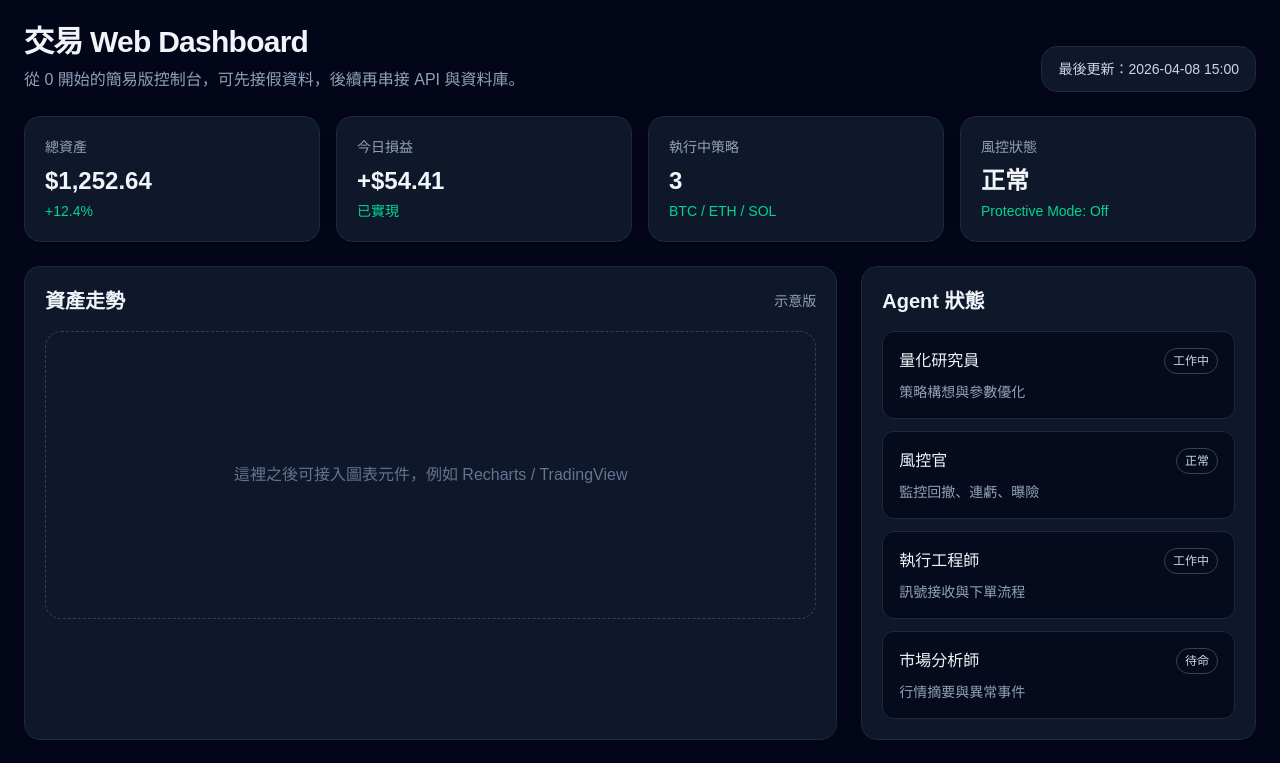
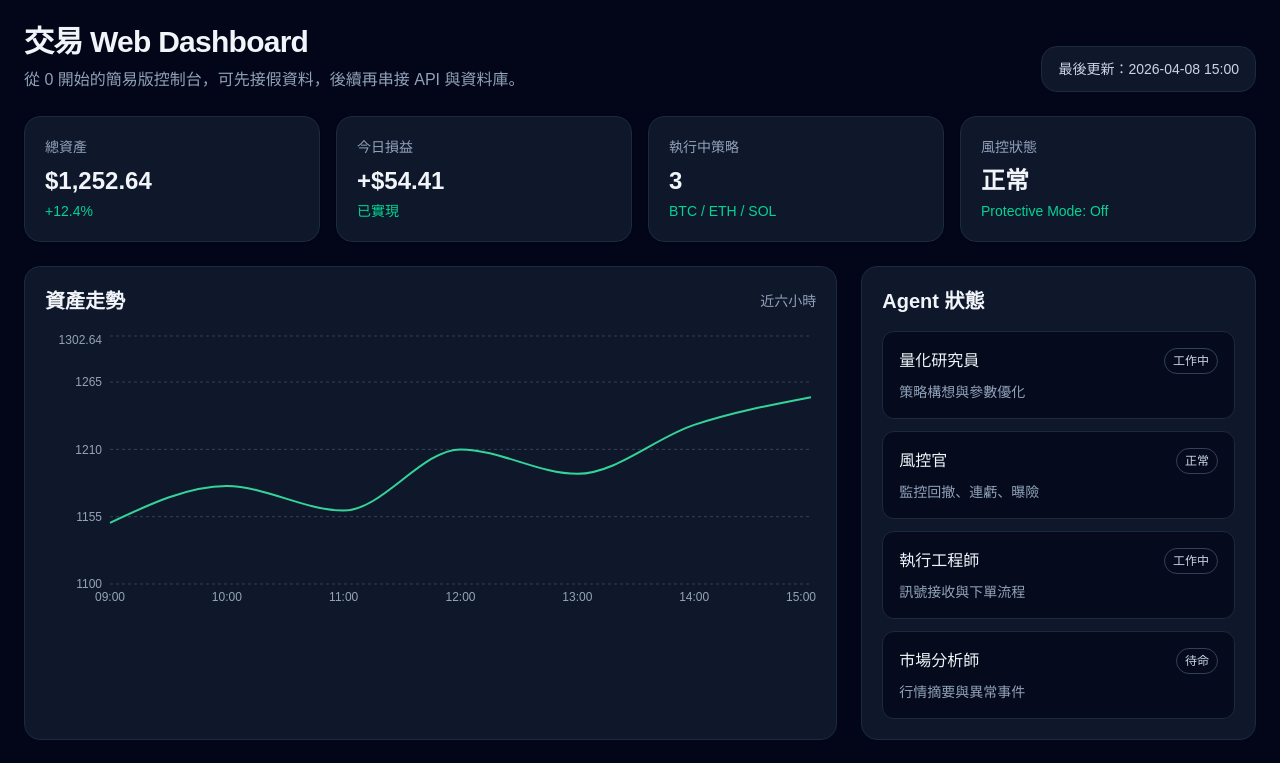
Before and after one commit to Hsuan0425/-, a Next.js app: page / in a window 1280 px wide. Shown: the top 763 px of the page. Built offline with nearby package versions, Linux system fonts and the light colour scheme.

Commit message:
add chart

```diff
--- a/app/page.tsx
+++ b/app/page.tsx
@@ -1,3 +1,7 @@
+"use client";
+
+import { LineChart, Line, XAxis, YAxis, CartesianGrid, Tooltip, ResponsiveContainer } from 'recharts';
+
 export default function SimpleTradingDashboardStarter() {
   const stats = [
     { label: "總資產", value: "$1,252.64", sub: "+12.4%" },
@@ -18,6 +22,16 @@ export default function SimpleTradingDashboardStarter() {
     "14:32 BTCUSDT 訊號更新完成",
     "14:35 風控檢查完成，系統正常",
     "14:40 無待處理指令",
+  ];
+
+  const chartData = [
+    { time: '09:00', value: 1150 },
+    { time: '10:00', value: 1180 },
+    { time: '11:00', value: 1160 },
+    { time: '12:00', value: 1210 },
+    { time: '13:00', value: 1190 },
+    { time: '14:00', value: 1230 },
+    { time: '15:00', value: 1252.64 },
   ];
 
   return (
@@ -47,10 +61,21 @@ export default function SimpleTradingDashboardStarter() {
           <div className="xl:col-span-2 rounded-2xl border border-slate-800 bg-slate-900 p-5">
             <div className="flex items-center justify-between mb-4">
               <h2 className="text-xl font-semibold">資產走勢</h2>
-              <div className="text-sm text-slate-400">示意版</div>
+              <div className="text-sm text-slate-400">近六小時</div>
             </div>
-            <div className="h-72 rounded-2xl border border-dashed border-slate-700 flex items-center justify-center text-slate-500">
-              這裡之後可接入圖表元件，例如 Recharts / TradingView
+            <div className="h-72 w-full">
+              <ResponsiveContainer width="100%" height="100%">
+                <LineChart data={chartData}>
+                  <CartesianGrid strokeDasharray="3 3" stroke="#334155" vertical={false} />
+                  <XAxis dataKey="time" stroke="#94a3b8" fontSize={12} tickLine={false} axisLine={false} />
+                  <YAxis stroke="#94a3b8" fontSize={12} tickLine={false} axisLine={false} domain={['dataMin - 50', 'dataMax + 50']} />
+                  <Tooltip
+                    contentStyle={{ backgroundColor: '#0f172a', borderColor: '#1e293b', borderRadius: '8px' }}
+                    itemStyle={{ color: '#34d399' }}
+                  />
+                  <Line type="monotone" dataKey="value" stroke="#34d399" strokeWidth={2} dot={false} activeDot={{ r: 6 }} />
+                </LineChart>
+              </ResponsiveContainer>
             </div>
           </div>
 
--- a/package.json
+++ b/package.json
@@ -11,7 +11,8 @@
   "dependencies": {
     "next": "16.2.2",
     "react": "19.2.4",
-    "react-dom": "19.2.4"
+    "react-dom": "19.2.4",
+    "recharts": "^3.8.1"
   },
   "devDependencies": {
     "@tailwindcss/postcss": "^4",
```
Also changed, not shown: 1 other file (tests, documents, lock files or other folders).
